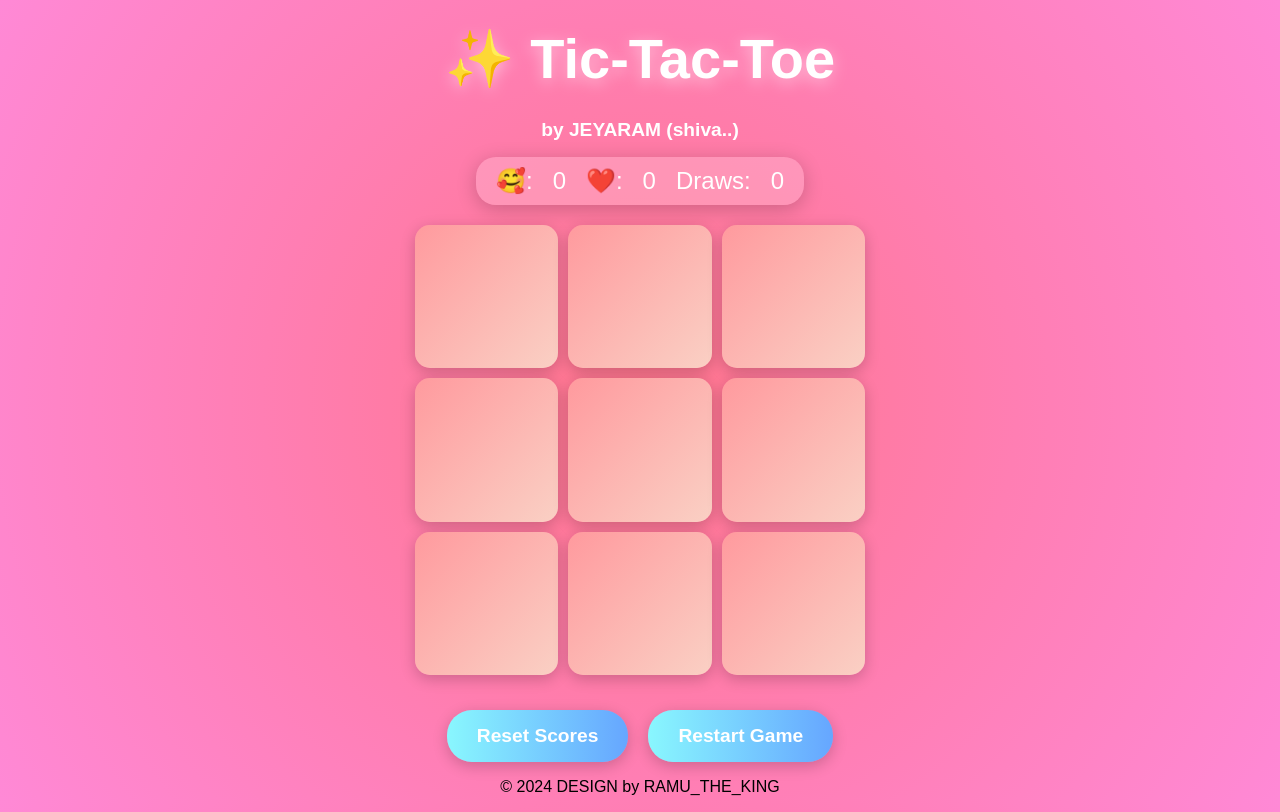
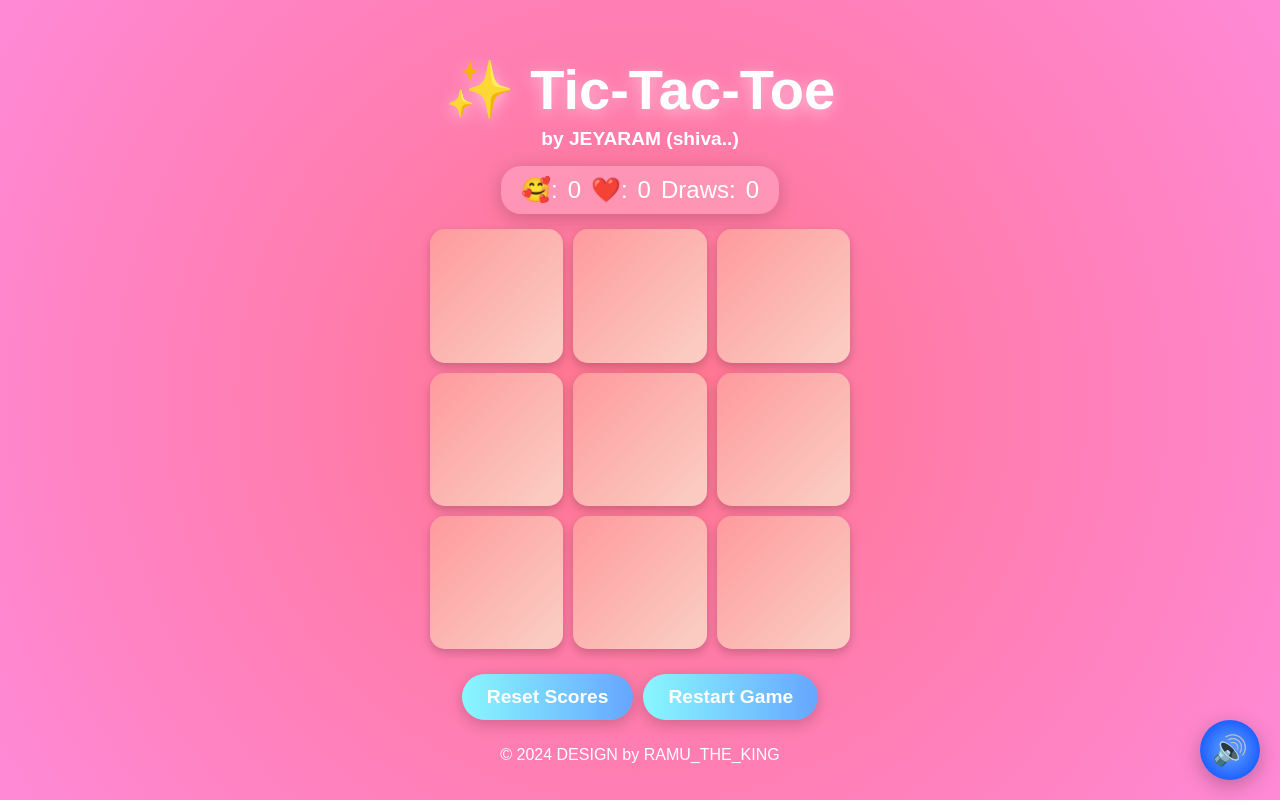
Before and after one commit to jeyaram1023/Xox-game, a plain HTML site: page index.html in a window 1280 px wide. Both pictures are taken after a click on the button "Start Game". Drawn offline with nearby package versions, Linux system fonts and the light colour scheme.

Commit message:
Update index.html
V.1.0

```diff
--- a/index.html
+++ b/index.html
@@ -1,9 +1,10 @@
 <!DOCTYPE html>
 <html lang="en">
 <head>
-  <meta charset="UTF-8">
-  <meta name="viewport" content="width=device-width, initial-scale=1.0">
-  <title>Animated Tic-Tac-Toe with Confetti</title>
+  <meta charset="UTF-8" />
+  <meta name="viewport" content="width=device-width, initial-scale=1.0" />
+  <title>Responsive Tic-Tac-Toe with Music</title>
+
   <style>
     body {
       margin: 0;
@@ -18,25 +19,24 @@
     }
 
     h1 {
-      font-size: 3.5rem;
+      font-size: clamp(2rem, 5vw, 3.5rem);
       color: white;
       text-shadow: 0 4px 15px rgba(0, 0, 0, 0.5);
       animation: glow 2s infinite alternate;
+      margin-bottom: 5px;
+      text-align: center;
     }
 
     @keyframes glow {
-      from {
-        text-shadow: 0 4px 15px rgba(255, 255, 255, 0.5);
-      }
-      to {
-        text-shadow: 0 8px 30px rgba(255, 255, 255, 0.9);
-      }
+      from { text-shadow: 0 4px 15px rgba(255, 255, 255, 0.5); }
+      to { text-shadow: 0 8px 30px rgba(255, 255, 255, 0.9); }
     }
 
     h2 {
       color: white;
-      font-size: 1.2rem;
-      margin-top: -10px;
+      font-size: clamp(1rem, 3vw, 1.2rem);
+      margin-top: 0;
+      text-align: center;
     }
 
     .game-wrapper {
@@ -48,14 +48,16 @@
 
     .scoreboard {
       display: flex;
-      gap: 20px;
+      gap: 10px;
       padding: 10px 20px;
       background: rgba(255, 255, 255, 0.2);
       border-radius: 20px;
       color: white;
-      font-size: 1.5rem;
-      margin-bottom: 20px;
+      font-size: clamp(1rem, 3vw, 1.5rem);
       box-shadow: 0 4px 20px rgba(0, 0, 0, 0.2);
+      margin-bottom: 15px;
+      flex-wrap: wrap;
+      justify-content: center;
     }
 
     .game-board {
@@ -63,7 +65,7 @@
       grid-template-columns: repeat(3, 1fr);
       gap: 10px;
       width: 90%;
-      max-width: 450px;
+      max-width: 420px;
       aspect-ratio: 1 / 1;
     }
 
@@ -71,50 +73,37 @@
       background: linear-gradient(135deg, #ff9a9e, #fad0c4);
       border: none;
       border-radius: 15px;
-      box-shadow: 0 4px 15px rgba(0, 0, 0, 0.2);
+      box-shadow: 0 4px 10px rgba(0, 0, 0, 0.2);
       cursor: pointer;
       display: flex;
       align-items: center;
       justify-content: center;
-      font-size: 3rem;
+      font-size: clamp(2rem, 8vw, 3rem);
       font-weight: bold;
       color: #fff;
       transition: transform 0.4s, box-shadow 0.4s, background 0.4s;
     }
 
-    .cell:hover {
-      transform: scale(1.1);
-      box-shadow: 0 8px 25px rgba(0, 0, 0, 0.3);
-    }
-
-    .cell.taken {
-      pointer-events: none;
-      background: linear-gradient(135deg, #fbc2eb, #a18cd1);
-    }
-
-    .cell.winning {
-      background: linear-gradient(135deg, #84fab0, #8fd3f4);
-      animation: pulse 1s infinite alternate;
-    }
+    .cell:hover { transform: scale(1.05); box-shadow: 0 8px 25px rgba(0, 0, 0, 0.3); }
+    .cell.taken { pointer-events: none; background: linear-gradient(135deg, #fbc2eb, #a18cd1); }
+    .cell.winning { background: linear-gradient(135deg, #84fab0, #8fd3f4); animation: pulse 1s infinite alternate; }
 
     @keyframes pulse {
-      from {
-        box-shadow: 0 4px 20px rgba(0, 255, 127, 0.8);
-      }
-      to {
-        box-shadow: 0 8px 30px rgba(0, 255, 127, 1);
-      }
+      from { box-shadow: 0 4px 20px rgba(0, 255, 127, 0.8); }
+      to { box-shadow: 0 8px 30px rgba(0, 255, 127, 1); }
     }
 
     .controls {
-      margin-top: 20px;
+      margin-top: 15px;
       display: flex;
-      gap: 20px;
+      gap: 10px;
+      flex-wrap: wrap;
+      justify-content: center;
     }
 
     .button {
-      padding: 15px 30px;
-      font-size: 1.2rem;
+      padding: 12px 25px;
+      font-size: clamp(0.9rem, 2vw, 1.2rem);
       font-weight: bold;
       color: white;
       background: linear-gradient(90deg, #89f7fe, #66a6ff);
@@ -125,59 +114,122 @@
       transition: transform 0.3s, background 0.3s;
     }
 
-    .button:hover {
-      transform: scale(1.1);
-      background: linear-gradient(90deg, #66a6ff, #89f7fe);
-    }
+    .button:hover { transform: scale(1.1); background: linear-gradient(90deg, #66a6ff, #89f7fe); }
 
     .message {
-      margin-top: 15px;
-      font-size: 1.5rem;
+      margin-top: 10px;
+      font-size: clamp(1rem, 3vw, 1.5rem);
       color: white;
       text-shadow: 0 3px 10px rgba(0, 0, 0, 0.5);
       font-weight: bold;
+      text-align: center;
+    }
+
+    .footer {
+      margin-top: 10px;
+      color: white;
+      font-size: clamp(0.8rem, 2vw, 1rem);
+      text-align: center;
+    }
+
+    /* Floating Mute/Unmute Button */
+    #toggleMusic {
+      position: fixed;
+      bottom: 20px;
+      right: 20px;
+      width: 60px;
+      height: 60px;
+      background: radial-gradient(circle at center, #66a6ff, #0044ff);
+      color: white;
+      border: none;
+      border-radius: 50%;
+      font-size: 1.8rem;
+      box-shadow: 0 6px 20px rgba(0, 0, 0, 0.25);
+      cursor: pointer;
+      transition: transform 0.3s, box-shadow 0.3s;
+      display: flex;
+      align-items: center;
+      justify-content: center;
+    }
+
+    #toggleMusic:hover {
+      transform: scale(1.1);
+      box-shadow: 0 8px 30px rgba(0, 0, 0, 0.35);
+    }
+
+    @media (max-width: 768px) {
+      .game-board { max-width: 320px; }
+      #toggleMusic { width: 55px; height: 55px; font-size: 1.6rem; bottom: 15px; right: 15px; }
+    }
+
+    @media (max-width: 480px) {
+      .game-board { max-width: 280px; gap: 8px; }
+      #toggleMusic { width: 50px; height: 50px; font-size: 1.4rem; bottom: 12px; right: 12px; }
     }
   </style>
 </head>
 <body>
   <h1>✨ Tic-Tac-Toe</h1>
   <h2>by JEYARAM (shiva..)</h2>
+
   <button class="button" id="startGameButton">Start Game</button>
+
+  <audio id="backgroundMusic" src="background.mp3" loop></audio>
+
   <div class="game-wrapper" id="gameWrapper">
     <div class="scoreboard">
       🥰: <span id="player1Score">0</span>
       ❤️: <span id="player2Score">0</span>
       Draws: <span id="draws">0</span>
     </div>
+
     <div class="game-board" id="gameBoard"></div>
     <div class="message" id="gameMessage"></div>
+
     <div class="controls">
       <button class="button" id="resetScores">Reset Scores</button>
       <button class="button" id="restartGame">Restart Game</button>
     </div>
-     <div class="footer">
+
+    <div class="footer">
       <p>&copy; 2024 DESIGN by RAMU_THE_KING</p>
     </div>
+  </div>
 
-  </div>
+  <button id="toggleMusic">🔊</button>
 
   <script src="https://cdn.jsdelivr.net/npm/canvas-confetti@1.6.0/dist/confetti.browser.min.js"></script>
   <script>
     const startGameButton = document.getElementById("startGameButton");
     const gameWrapper = document.getElementById("gameWrapper");
+    const bgMusic = document.getElementById("backgroundMusic");
+    const toggleMusic = document.getElementById("toggleMusic");
 
     startGameButton.addEventListener("click", () => {
       gameWrapper.style.display = "flex";
       startGameButton.style.display = "none";
+      bgMusic.volume = 0.5;
+      bgMusic.play();
     });
 
-    // Existing JavaScript logic remains unchanged
+    let musicPlaying = true;
+    toggleMusic.addEventListener("click", () => {
+      if (musicPlaying) {
+        bgMusic.pause();
+        toggleMusic.textContent = "🔇";
+      } else {
+        bgMusic.play();
+        toggleMusic.textContent = "🔊";
+      }
+      musicPlaying = !musicPlaying;
+    });
+
     const gameBoard = document.getElementById("gameBoard");
     const gameMessage = document.getElementById("gameMessage");
     const scoreBoard = {
       player1: document.getElementById("player1Score"),
       player2: document.getElementById("player2Score"),
-      draws: document.getElementById("draws"),
+      draws: document.getElementById("draws")
     };
     const resetScoresButton = document.getElementById("resetScores");
     const restartGameButton = document.getElementById("restartGame");
@@ -190,7 +242,7 @@
       [1, 4, 7],
       [2, 5, 8],
       [0, 4, 8],
-      [2, 4, 6],
+      [2, 4, 6]
     ];
 
     let boardState = Array(9).fill(null);
@@ -199,8 +251,12 @@
     let scores = JSON.parse(localStorage.getItem("scores")) || { player1: 0, player2: 0, draws: 0 };
 
     const playSound = (type) => {
-      const sound = new Audio(type === "click" ? "click.mp3" : "win.mp3");
-      sound.play();
+      let sound;
+      if (type === "click") sound = new Audio("click.mp3");
+      else if (type === "win") sound = new Audio("win.mp3");
+      else if (type === "draw") sound = new Audio("draw.mp3");
+      else if (type === "turn") sound = new Audio("turn.mp3");
+      if (sound) sound.play();
     };
 
     const updateScores = () => {
@@ -241,15 +297,10 @@
           gameMessage.textContent = `${boardState[a]} wins!`;
           boardState[a] === "🥰" ? scores.player1++ : scores.player2++;
           updateScores();
-          confetti({
-            particleCount: 150,
-            spread: 70,
-            origin: { y: 0.6 },
-          });
+          confetti({ particleCount: 150, spread: 70, origin: { y: 0.6 } });
           return;
         }
       }
-
       if (boardState.every((cell) => cell)) {
         playSound("draw");
         gameMessage.textContent = "It's a draw!";
@@ -265,12 +316,12 @@
         cell.textContent = currentPlayer;
         cell.classList.add("taken");
         checkWinner();
+        if (isGameActive) playSound("turn");
         currentPlayer = currentPlayer === "🥰" ? "❤️" : "🥰";
       }
     };
 
-    resetScoresButton
-.addEventListener("click", () => {
+    resetScoresButton.addEventListener("click", () => {
       scores = { player1: 0, player2: 0, draws: 0 };
       updateScores();
       resetBoard();
```
